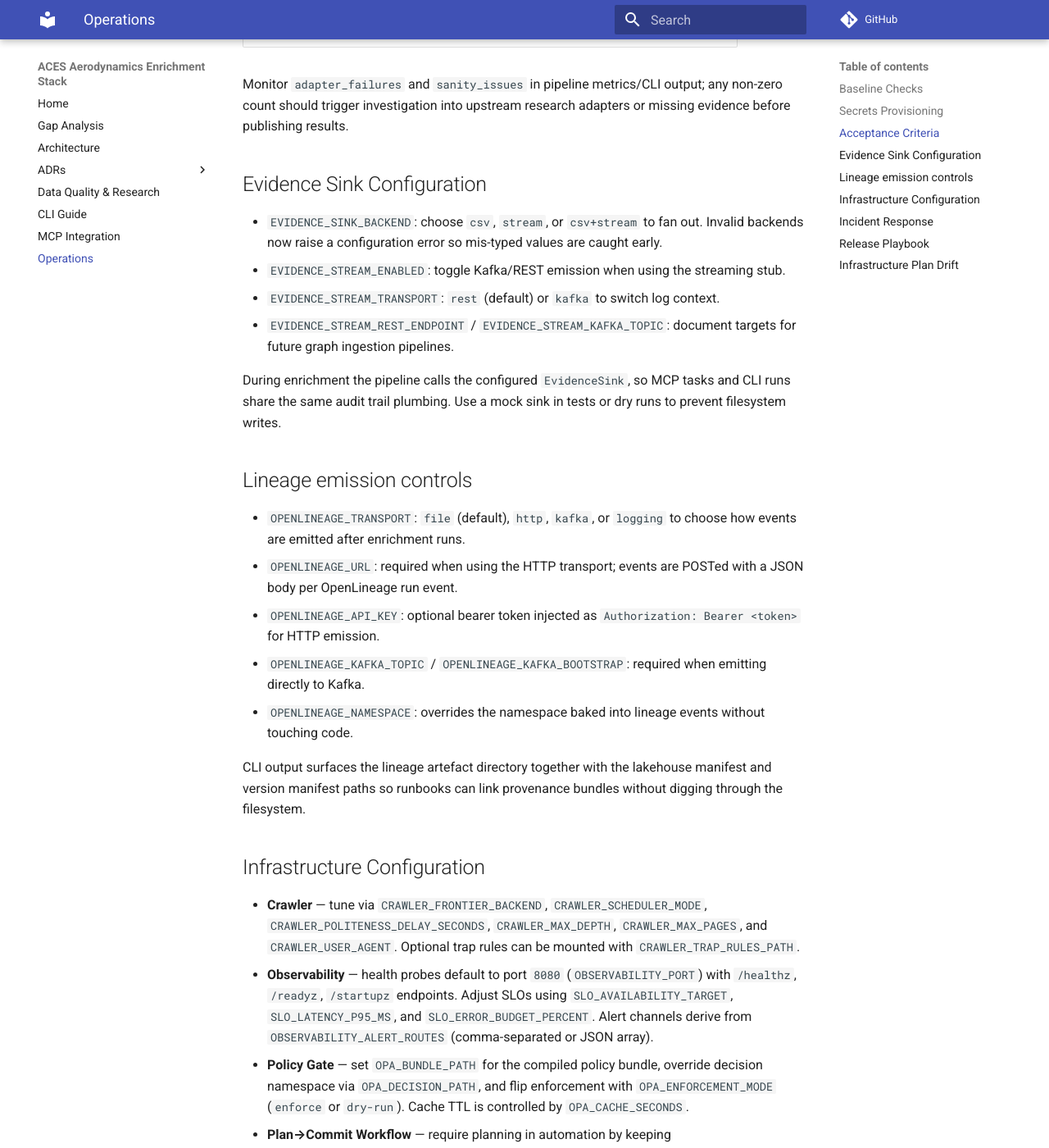
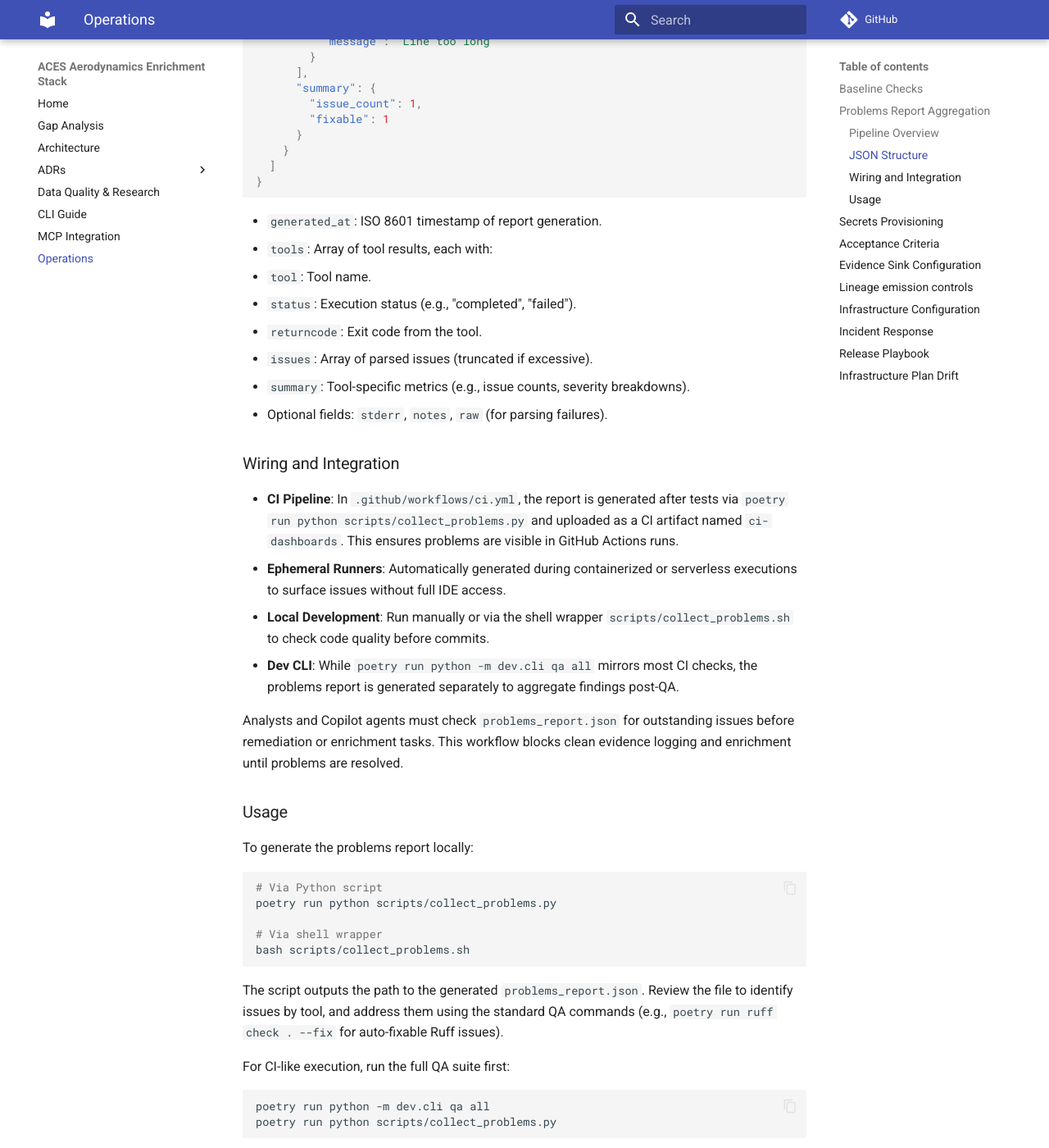
Before and after one commit to IAmJonoBo/watercrawl, an MkDocs documentation site: the page built from docs/operations.md, in a window 1280 px wide and 1400 px high, scrolled down 2409 px. Shown: the whole window at 82% size. Built offline with MkDocs 1.6.1 and Material for MkDocs 9.7.7, drawn with Linux system fonts in a browser that asks for light colours; comment, search, counter and statistics services are not loaded; some of the changed text lies outside the part shown.

Commit message:
feat: add problems report aggregation and integration details to operations documentation

````diff
--- a/docs/operations.md
+++ b/docs/operations.md
@@ -48,6 +48,96 @@ release reviews so operators can replay or roll back snapshots deterministically
 
 > **Codex guardrail:** run `promptfoo eval codex/evals/promptfooconfig.yaml` before enabling any Codex or MCP-assisted sessions.
 > Production (`dist/`) deployments must leave Codex disabled; only the `dev/` workspace may opt in after the smoke tests pass.
+
+## Problems Report Aggregation
+
+The `problems_report.json` artefact aggregates findings from multiple QA tools into a unified, machine-readable format for automated triage and human review. This pipeline ensures that linter errors, type issues, security vulnerabilities, and other code quality problems are surfaced consistently across CI, ephemeral runners, and local development environments.
+
+### Pipeline Overview
+
+The aggregation is performed by `scripts/collect_problems.py`, which executes a suite of QA tools in parallel and parses their outputs into a standardized JSON structure. The script is designed to be fast, with output truncation for large reports (max 2000 characters per message, 100 issues per tool) to prevent context overflow.
+
+Supported QA tools include:
+
+- **Ruff**: Python linter and formatter.
+- **Mypy**: Static type checker.
+- **Pylint**: Advanced Python linter (optional, may not be installed).
+- **Bandit**: Security linter for Python code.
+- **Yamllint**: YAML file linter.
+- **SQLFluff**: SQL linter for dbt models (using DuckDB dialect).
+
+Each tool's results are captured with status, return code, parsed issues, and summary metrics. The report includes a generation timestamp for freshness tracking.
+
+### JSON Structure
+
+The `problems_report.json` file follows this schema:
+
+```json
+{
+  "generated_at": "2025-10-18T12:37:05.925602+00:00",
+  "tools": [
+    {
+      "tool": "ruff",
+      "status": "completed",
+      "returncode": 0,
+      "issues": [
+        {
+          "path": "file.py",
+          "line": 10,
+          "column": 5,
+          "code": "E501",
+          "message": "Line too long"
+        }
+      ],
+      "summary": {
+        "issue_count": 1,
+        "fixable": 1
+      }
+    }
+  ]
+}
+```
+
+- `generated_at`: ISO 8601 timestamp of report generation.
+- `tools`: Array of tool results, each with:
+  - `tool`: Tool name.
+  - `status`: Execution status (e.g., "completed", "failed").
+  - `returncode`: Exit code from the tool.
+  - `issues`: Array of parsed issues (truncated if excessive).
+  - `summary`: Tool-specific metrics (e.g., issue counts, severity breakdowns).
+  - Optional fields: `stderr`, `notes`, `raw` (for parsing failures).
+
+### Wiring and Integration
+
+- **CI Pipeline**: In `.github/workflows/ci.yml`, the report is generated after tests via `poetry run python scripts/collect_problems.py` and uploaded as a CI artifact named `ci-dashboards`. This ensures problems are visible in GitHub Actions runs.
+- **Ephemeral Runners**: Automatically generated during containerized or serverless executions to surface issues without full IDE access.
+- **Local Development**: Run manually or via the shell wrapper `scripts/collect_problems.sh` to check code quality before commits.
+- **Dev CLI**: While `poetry run python -m dev.cli qa all` mirrors most CI checks, the problems report is generated separately to aggregate findings post-QA.
+
+Analysts and Copilot agents must check `problems_report.json` for outstanding issues before remediation or enrichment tasks. This workflow blocks clean evidence logging and enrichment until problems are resolved.
+
+### Usage
+
+To generate the problems report locally:
+
+```bash
+# Via Python script
+poetry run python scripts/collect_problems.py
+
+# Via shell wrapper
+bash scripts/collect_problems.sh
+```
+
+The script outputs the path to the generated `problems_report.json`. Review the file to identify issues by tool, and address them using the standard QA commands (e.g., `poetry run ruff check . --fix` for auto-fixable Ruff issues).
+
+For CI-like execution, run the full QA suite first:
+
+```bash
+poetry run python -m dev.cli qa all
+poetry run python scripts/collect_problems.py
+```
+
+This mirrors the CI sequence and ensures the report reflects the latest code state.
 
 > Update the path passed to `dotenv-linter` to match the environment file under
 > review (for example `.env`, `.env.production`, or `.env.sample`). The command
````
